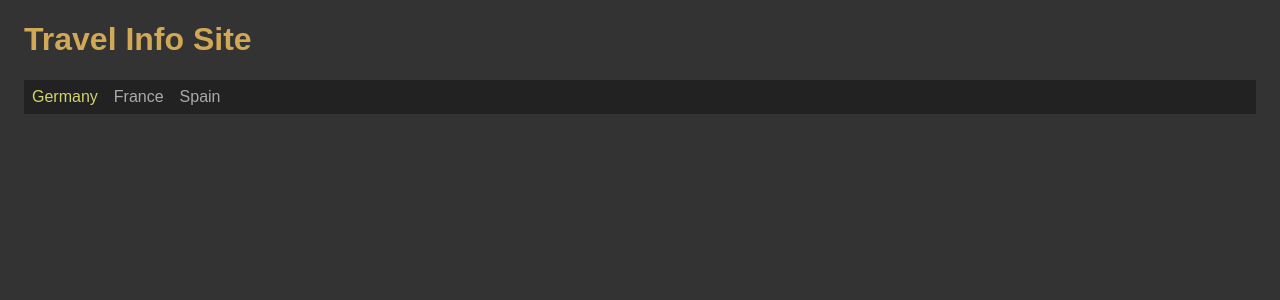
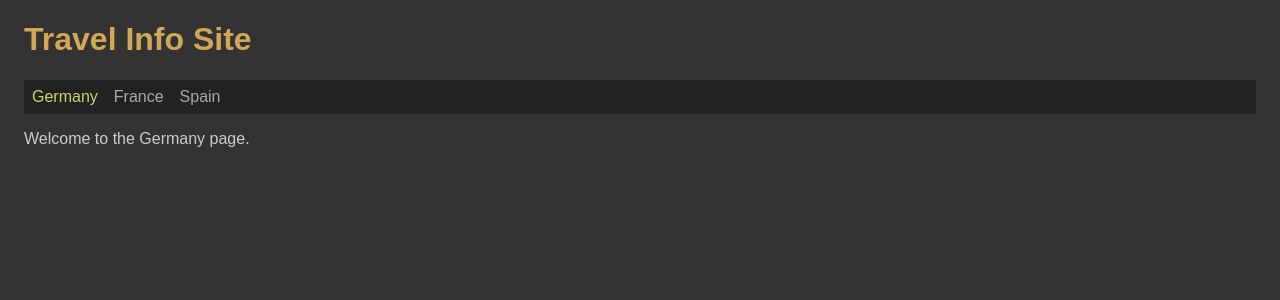
Before and after one commit to edwardtanguay/et-006-react-router-site, a React (Vite) app: page /germany in a window 1280 px wide. Shown: the top 300 px of the page. Built offline with nearby package versions, Linux system fonts and the light colour scheme.

Commit message:
simple react navbar works

```diff
--- a/src/App.tsx
+++ b/src/App.tsx
@@ -1,6 +1,9 @@
-import { NavLink } from 'react-router-dom';
+import { NavLink, Routes, Route } from 'react-router-dom';
 
 import './App.scss';
+import { PageFrance } from './components/PageFrance';
+import { PageGermany } from './components/PageGermany';
+import { PageSpain } from './components/PageSpain';
 
 function App() {
 	return (
@@ -12,6 +15,12 @@ function App() {
 				<NavLink to="france">France</NavLink>
 				<NavLink to="spain">Spain</NavLink>
 			</nav>
+
+			<Routes>
+				<Route path="germany" element={<PageGermany />} />
+				<Route path="france" element={<PageFrance />} />
+				<Route path="spain" element={<PageSpain />} />
+			</Routes>
 		</div>
 	);
 }
--- /dev/null
+++ b/src/components/PageGermany.tsx
@@ -0,0 +1,7 @@
+export const PageGermany = () => {
+	return (
+		<>
+			<p>Welcome to the Germany page.</p>
+		</>
+	);
+};
```
Also changed, not shown: src/components/PageBerlin.tsx (deleted, +0 -7 lines).
